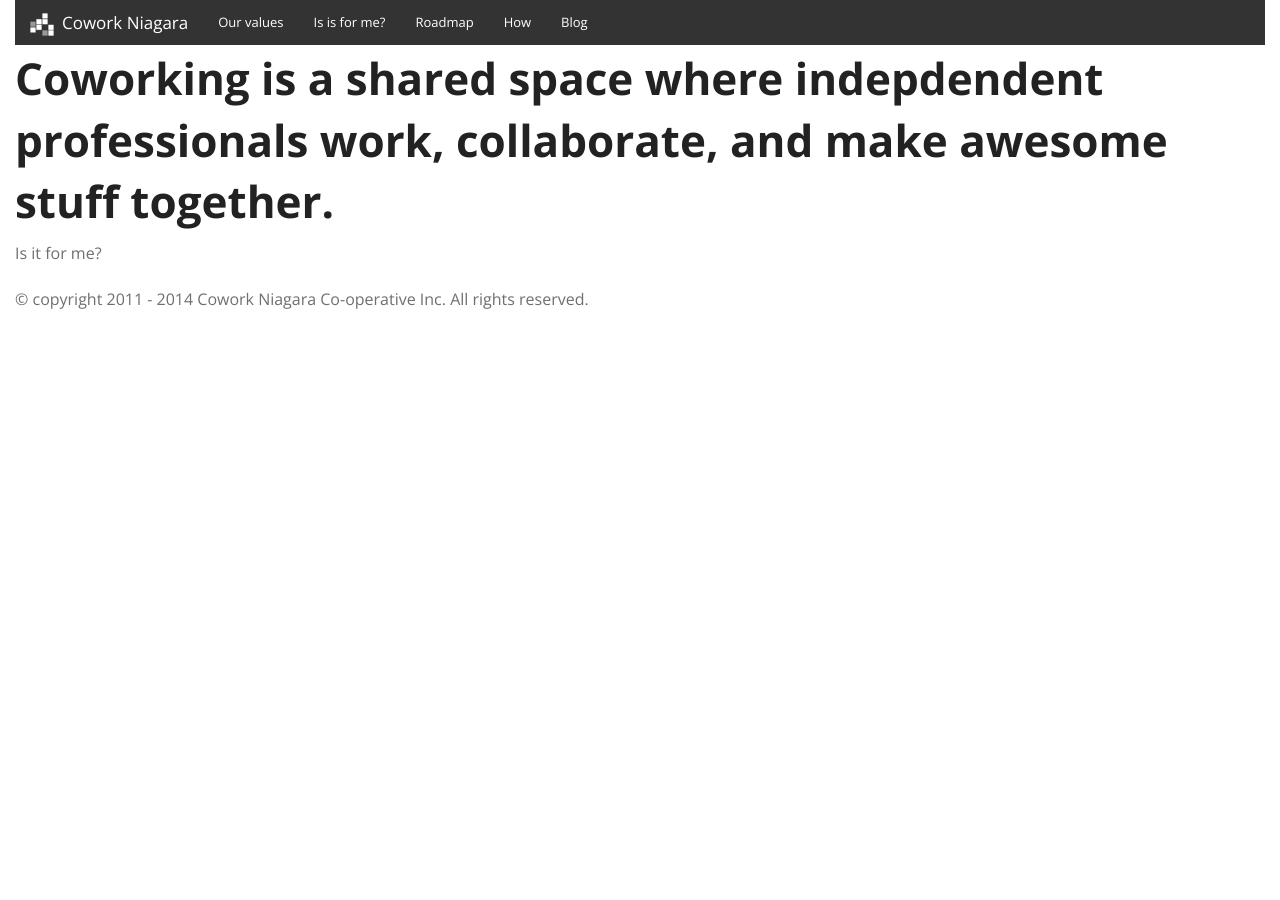
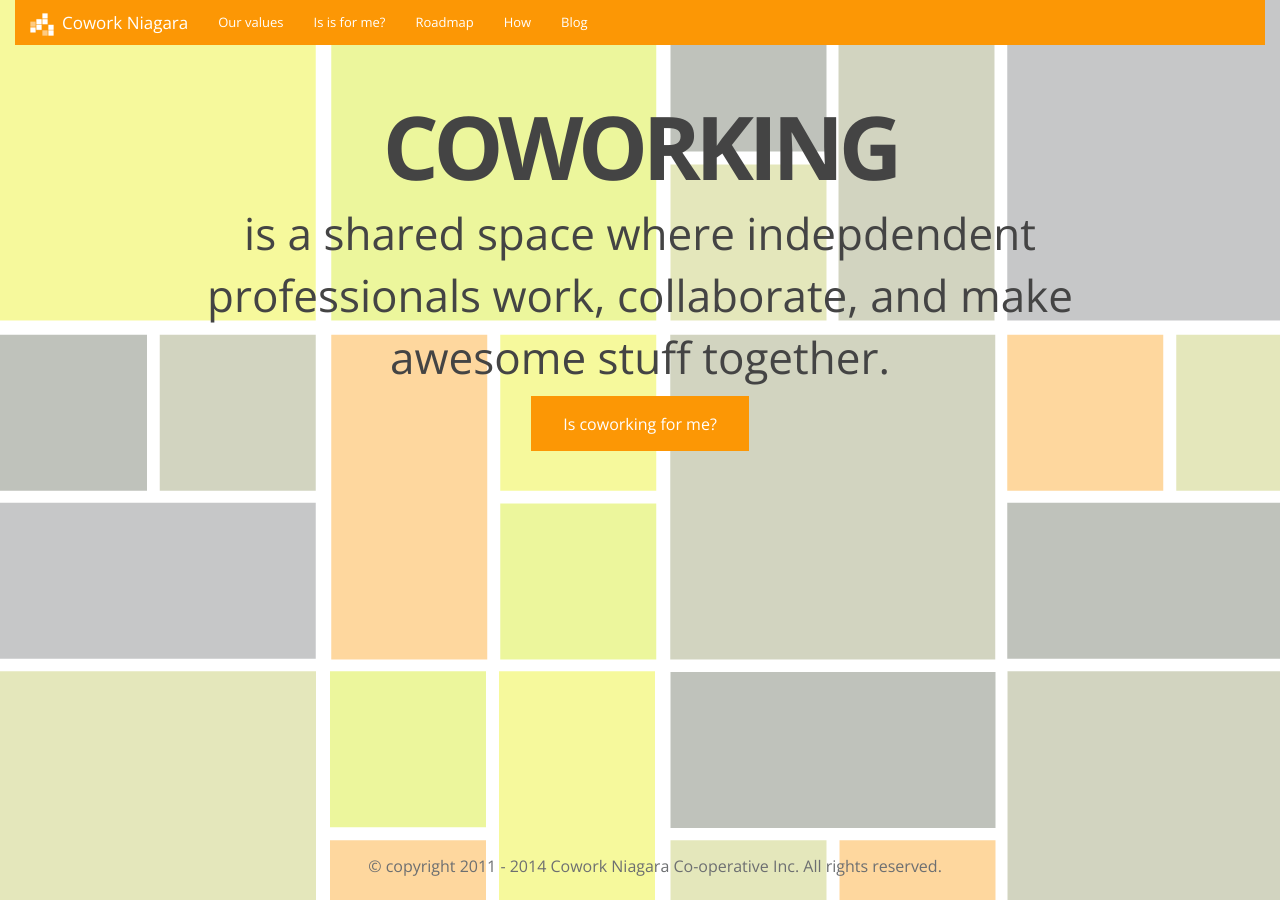
Before and after one commit to CoworkNiagara/coworkingniagara.github.io, a Jekyll site: the page built from index.html, in a window 1280 px wide. Built offline with Jekyll 4.4.1, drawn with Linux system fonts in a browser that asks for light colours; nearby versions of some CDN libraries.

Commit message:
More purty.

```diff
--- a/_layouts/page.html
+++ b/_layouts/page.html
@@ -9,7 +9,7 @@
   {% include scripts_top.html %}
   {% include styles.html %}
 </head>
-<body>
+<body class="{{ page.pageclass }}">
   <div class="page large-12 columns">
     {% include header.html %}
     {{ content }}
--- a/index.html
+++ b/index.html
@@ -2,8 +2,9 @@
 layout: page
 title: Welcome to Niagara's First Coworking Community
 description: "Discover Cowork Niagara: a community of professionals that work indepently, together. Come meet us in downtown St Catharines. Member owned and operated."
+pageclass: front
 ---
 <main id="introduction">
-  <h1>Coworking is a shared space where indepdendent professionals work, collaborate, and make awesome stuff together.</h1>
-  <p>Is it for me?</p>
+  <h1><strong>Coworking</strong> is a shared space where indepdendent professionals work, collaborate, and make awesome stuff together.</h1>
+  <p><a href="is-it-for-me.html" alt="Discover if coworking could work for your work style" class="button">Is coworking for me?</a></p>
 </main>
```
Also changed, not shown: scss/_settings.scss (+10 -10 lines), scss/app.scss (+33 -0 lines), images/square-bg.png (added), stylesheets/app.css, 8 other files.
